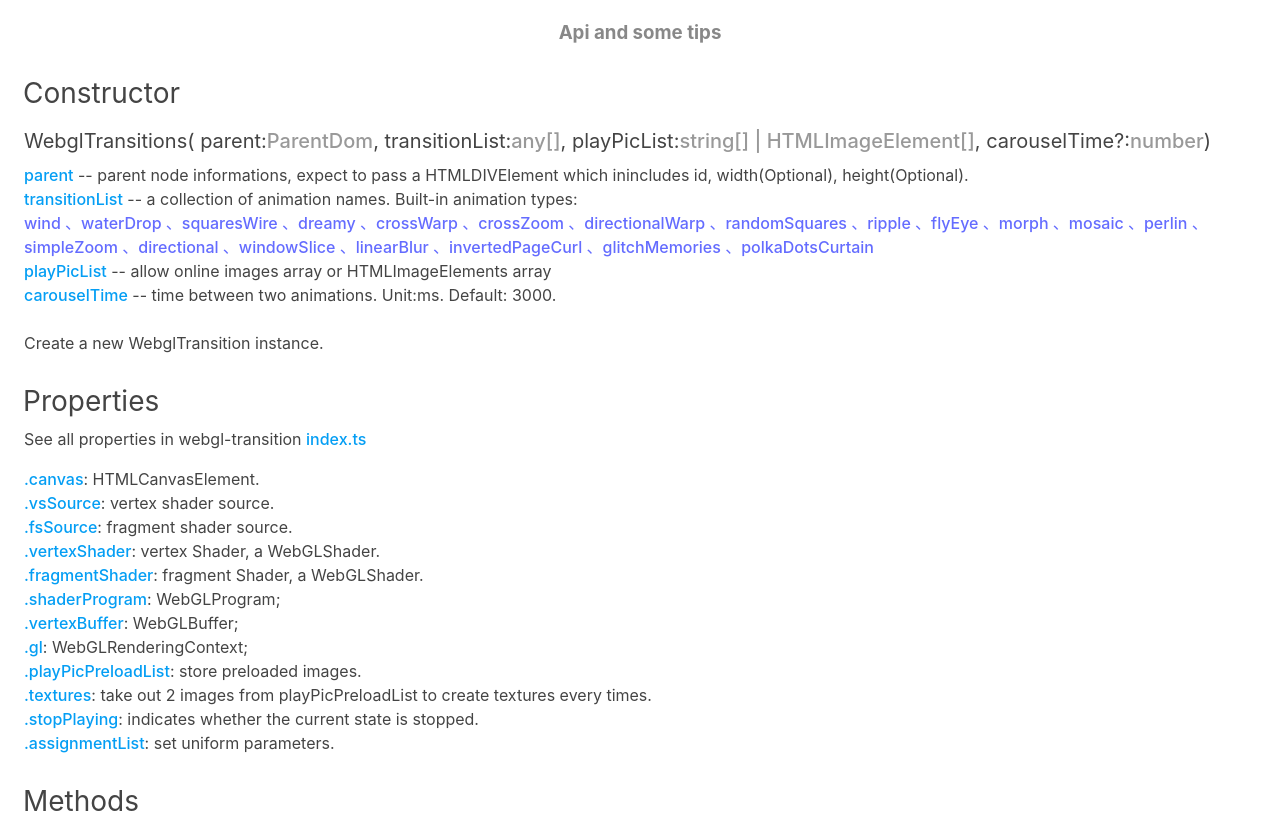
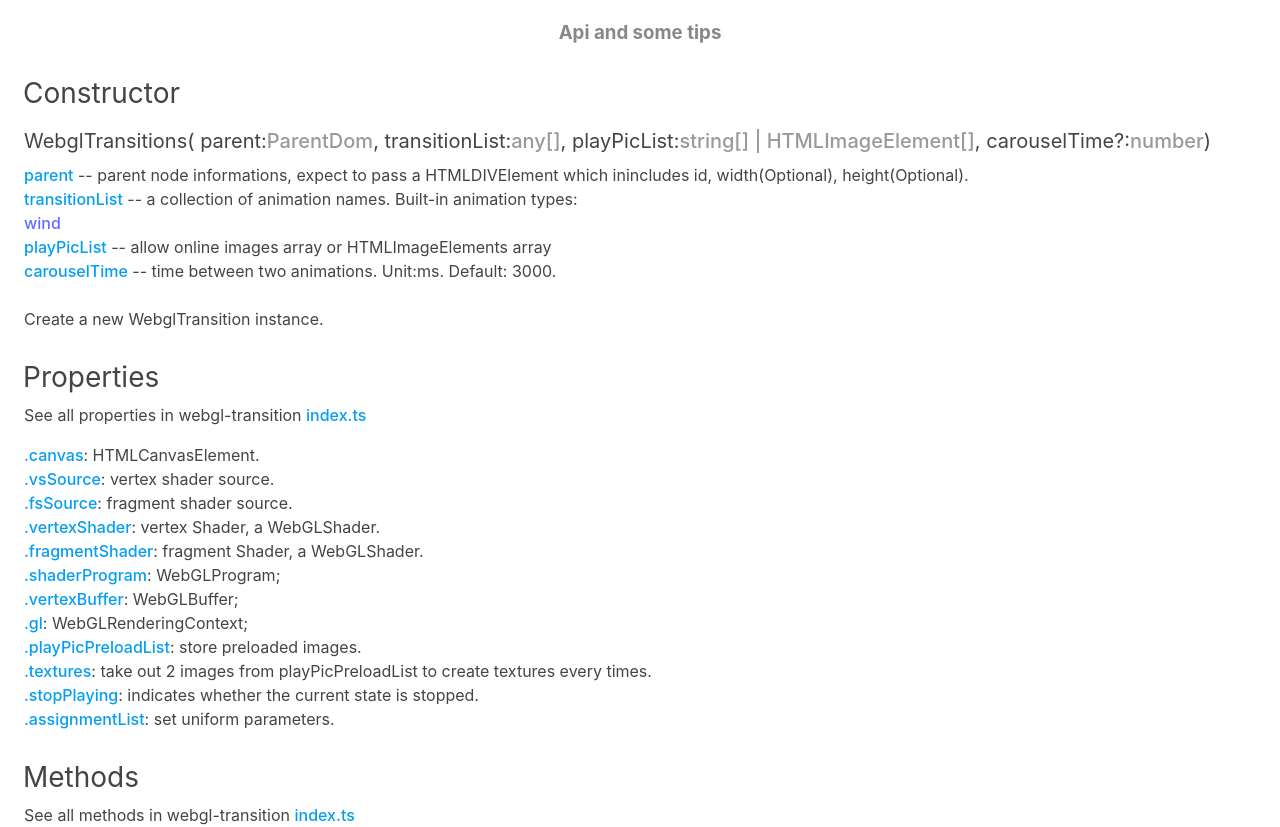
Before and after one commit to jouvychen/webgl-transition-test, a Vue app: page /#/view-code in a window 1280 px wide. Shown: the top 827 px of the page. Built offline with nearby package versions, Linux system fonts and the light colour scheme; what @highlightjs/vue-plugin would draw is missing.

Commit message:
#feat：测试动态导入

```diff
--- a/src/pages/components/mixed-example.vue
+++ b/src/pages/components/mixed-example.vue
@@ -1,8 +1,8 @@
 <script setup lang="ts" name="mixedExample">
 import { computed } from "@vue/runtime-core";
 import { onMounted } from "vue";
-import { WebglTransitions } from "webgl-transition/dist/index";
-// import { WebglTransitions } from "webgl-transition/lib";
+// import { WebglTransitions } from "webgl-transition/dist/index";
+import { WebglTransitions } from "webgl-transition/lib";
 // function bubleSort(arr: any) {
 //   var len = arr.length;
 //   for (let outer = len; outer >= 2; outer--) {
@@ -51,27 +51,28 @@ onMounted(() => {
     },
     [
       "wind",
-      "waterDrop",
-      "squaresWire",
-      "dreamy",
-      "crossWarp",
-      "crossZoom",
-      "directionalWarp",
-      "randomSquares", // 7
-      "ripple",
-      "flyEye",
-      "morph", // 10
-      "mosaic",
-      "perlin",
-      "simpleZoom",
-      "directional",
-      "windowSlice", // 15
-      "linearBlur",
-      "invertedPageCurl",
-      "glitchMemories",
-      "polkaDotsCurtain", // 19
+      // "waterDrop",
+      // "squaresWire",
+      // "dreamy",
+      // "crossWarp",
+      // "crossZoom",
+      // "directionalWarp",
+      // "randomSquares", // 7
+      // "ripple",
+      // "flyEye",
+      // "morph", // 10
+      // "mosaic",
+      // "perlin",
+      // "simpleZoom",
+      // "directional",
+      // "windowSlice", // 15
+      // "linearBlur",
+      // "invertedPageCurl",
+      // "glitchMemories",
+      // "polkaDotsCurtain", // 19
     ],
-    imgs
+    imgs,
+    "vite"
   );
   webglTransitions?.main();
 });
--- a/src/pages/components/separate-example.vue
+++ b/src/pages/components/separate-example.vue
@@ -3,8 +3,8 @@ import { ref } from "vue";
 
 import { GridItem } from "../interface";
 import { singleWebglTransitionList } from "../constant";
-import { WebglTransitions } from "webgl-transition/dist/index";
-// import { WebglTransitions } from "webgl-transition/lib";
+// import { WebglTransitions } from "webgl-transition/dist/index";
+import { WebglTransitions } from "webgl-transition/lib";
 import RULE from "../../tools/rules";
 import { asyncLoadImage } from "../utils";
 
--- a/src/pages/constant.ts
+++ b/src/pages/constant.ts
@@ -16,219 +16,219 @@ const listData: GridItem[] = [
         description: "wind",
         content: "...",
     },
-    {
-        path: "",
-        title: "waterDrop",
-        playPicList: [getImgUrl("red-silk.jpg"), getImgUrl("red-silk2.webp")],
-        description: "waterDrop",
-        content: "...",
-    },
-    {
-        path: "",
-        title: "squaresWire",
-        playPicList: [
-            getImgUrl("004827-1673110107646e.webp"),
-            getImgUrl("113340-1650944020d166.webp"),
-        ],
-        description: "squaresWire",
-        content: "...",
-    },
-    {
-        path: "",
-        title: "crossWarp",
-        playPicList: [
-            getImgUrl("005836-16499555168372.webp"),
-            getImgUrl("184041-1674556841997c.webp"),
-        ],
-        description: "crossWarp",
-        content: "...",
-    },
-    {
-        path: "",
-        title: "crossZoom",
-        playPicList: [
-            getImgUrl("005104-16730238642321.webp"),
-            getImgUrl("192110-1568028070e1cc.webp"),
-        ],
-        description: "crossZoom",
-        content: "...",
-    },
-    {
-        path: "",
-        title: "directionalWarp",
-        playPicList: [
-            getImgUrl("172210-16742065302a9c.webp"),
-            getImgUrl("154624-16741143848abd.webp"),
-        ],
-        description: "directionalWarp",
-        content: "...",
-    },
-    {
-        path: "",
-        title: "dreamy",
-        playPicList: [
-            getImgUrl("154242-1674114162e7d7.webp"),
-            getImgUrl("154100-1674114060d02c.webp"),
-        ],
-        description: "dreamy",
-        content: "...",
-    },
-    {
-        path: "",
-        title: "flyEye",
-        playPicList: [
-            getImgUrl("173740-16722202608132.webp"),
-            getImgUrl("165525-167273612558a6.webp"),
-            getImgUrl("165158-16727359185812.webp"),
-        ],
-        description: "flyEye",
-        content: "...",
-    },
-    {
-        path: "",
-        title: "morph",
-        playPicList: [
-            getImgUrl("000703-16738852232359.webp"),
-            getImgUrl("005245-167319676525cb.webp"),
-        ],
-        description: "morph",
-        content: "...",
-    },
-    {
-        path: "",
-        title: "mosaic",
-        playPicList: [
-            getImgUrl("005741-167432026152b8.webp"),
-            getImgUrl("002815-16740592954afa.webp"),
-        ],
-        description: "mosaic",
-        content: "...",
-    },
-    {
-        path: "",
-        title: "perlin",
-        playPicList: [
-            getImgUrl("004413-16757018539a1b.webp"),
-            getImgUrl("004156-1675701716a172.webp"),
-            getImgUrl("004307-16757017873bc6.webp"),
-        ],
-        description: "perlin",
-        content: "...",
-    },
-    {
-        path: "",
-        title: "randomSquares",
-        playPicList: [
-            getImgUrl("203400-166791084068b8.webp"),
-            getImgUrl("215849-16651511295207.webp"),
-        ],
-        description: "randomSquares",
-        content: "...",
-    },
-    {
-        path: "",
-        title: "ripple",
-        playPicList: [
-            getImgUrl("200340-164233462027dc.webp"),
-            getImgUrl("002828-1654792108762f.webp"),
-        ],
-        description: "ripple",
-        content: "...",
-    },
-    {
-        path: "",
-        title: "simpleZoom",
-        playPicList: [
-            getImgUrl("000732-16489156528a86.webp"),
-            getImgUrl("000831-1648915711b98a.webp"),
-        ],
-        description: "simpleZoom",
-        content: "...",
-    },
-    {
-        path: "",
-        title: "directional",
-        playPicList: [
-            getImgUrl("002213-167379973369d6.webp"),
-            getImgUrl("002407-16735406474623.webp"),
-        ],
-        description: "directional",
-        content: "...",
-    },
-    {
-        path: "",
-        title: "windowSlice",
-        playPicList: [
-            getImgUrl("002407-16735406474623.webp"),
-            getImgUrl("233139-167371029908dd.webp"),
-        ],
-        description: "windowSlice",
-        content: "...",
-    },
-    {
-        path: "",
-        title: "invertedPageCurl",
-        playPicList: [
-            getImgUrl("233139-167371029908dd.webp"),
-            getImgUrl("002213-167379973369d6.webp"),
-        ],
-        description: "invertedPageCurl",
-        content: "...",
-    },
-    {
-        path: "",
-        title: "linearBlur",
-        playPicList: [
-            getImgUrl("220501-1586700301dfe4.webp"),
-            getImgUrl("001611-1596212171d777.webp"),
-        ],
-        description: "linearBlur",
-        content: "...",
-    },
-    {
-        path: "",
-        title: "glitchMemories",
-        playPicList: [
-            getImgUrl("63531.jpg"),
-            getImgUrl("63532.jpg"),
-            getImgUrl("63533.jpg"),
-        ],
-        description: "glitchMemories",
-        content: "...",
-    },
-    {
-        path: "",
-        title: "polkaDotsCurtain",
-        playPicList: [
-            getImgUrl("read-book.jpg"),
-            getImgUrl("153854-16578707341b13.webp"),
-        ],
-        description: "polkaDotsCurtain",
-        content: "...",
-    },
+    // {
+    //     path: "",
+    //     title: "waterDrop",
+    //     playPicList: [getImgUrl("red-silk.jpg"), getImgUrl("red-silk2.webp")],
+    //     description: "waterDrop",
+    //     content: "...",
+    // },
+    // {
+    //     path: "",
+    //     title: "squaresWire",
+    //     playPicList: [
+    //         getImgUrl("004827-1673110107646e.webp"),
+    //         getImgUrl("113340-1650944020d166.webp"),
+    //     ],
+    //     description: "squaresWire",
+    //     content: "...",
+    // },
+    // {
+    //     path: "",
+    //     title: "crossWarp",
+    //     playPicList: [
+    //         getImgUrl("005836-16499555168372.webp"),
+    //         getImgUrl("184041-1674556841997c.webp"),
+    //     ],
+    //     description: "crossWarp",
+    //     content: "...",
+    // },
+    // {
+    //     path: "",
+    //     title: "crossZoom",
+    //     playPicList: [
+    //         getImgUrl("005104-16730238642321.webp"),
+    //         getImgUrl("192110-1568028070e1cc.webp"),
+    //     ],
+    //     description: "crossZoom",
+    //     content: "...",
+    // },
+    // {
+    //     path: "",
+    //     title: "directionalWarp",
+    //     playPicList: [
+    //         getImgUrl("172210-16742065302a9c.webp"),
+    //         getImgUrl("154624-16741143848abd.webp"),
+    //     ],
+    //     description: "directionalWarp",
+    //     content: "...",
+    // },
+    // {
+    //     path: "",
+    //     title: "dreamy",
+    //     playPicList: [
+    //         getImgUrl("154242-1674114162e7d7.webp"),
+    //         getImgUrl("154100-1674114060d02c.webp"),
+    //     ],
+    //     description: "dreamy",
+    //     content: "...",
+    // },
+    // {
+    //     path: "",
+    //     title: "flyEye",
+    //     playPicList: [
+    //         getImgUrl("173740-16722202608132.webp"),
+    //         getImgUrl("165525-167273612558a6.webp"),
+    //         getImgUrl("165158-16727359185812.webp"),
+    //     ],
+    //     description: "flyEye",
+    //     content: "...",
+    // },
+    // {
+    //     path: "",
+    //     title: "morph",
+    //     playPicList: [
+    //         getImgUrl("000703-16738852232359.webp"),
+    //         getImgUrl("005245-167319676525cb.webp"),
+    //     ],
+    //     description: "morph",
+    //     content: "...",
+    // },
+    // {
+    //     path: "",
+    //     title: "mosaic",
+    //     playPicList: [
+    //         getImgUrl("005741-167432026152b8.webp"),
+    //         getImgUrl("002815-16740592954afa.webp"),
+    //     ],
+    //     description: "mosaic",
+    //     content: "...",
+    // },
+    // {
+    //     path: "",
+    //     title: "perlin",
+    //     playPicList: [
+    //         getImgUrl("004413-16757018539a1b.webp"),
+    //         getImgUrl("004156-1675701716a172.webp"),
+    //         getImgUrl("004307-16757017873bc6.webp"),
+    //     ],
+    //     description: "perlin",
+    //     content: "...",
+    // },
+    // {
+    //     path: "",
+    //     title: "randomSquares",
+    //     playPicList: [
+    //         getImgUrl("203400-166791084068b8.webp"),
+    //         getImgUrl("215849-16651511295207.webp"),
+    //     ],
+    //     description: "randomSquares",
+    //     content: "...",
+    // },
+    // {
+    //     path: "",
+    //     title: "ripple",
+    //     playPicList: [
+    //         getImgUrl("200340-164233462027dc.webp"),
+    //         getImgUrl("002828-1654792108762f.webp"),
+    //     ],
+    //     description: "ripple",
+    //     content: "...",
+    // },
+    // {
+    //     path: "",
+    //     title: "simpleZoom",
+    //     playPicList: [
+    //         getImgUrl("000732-16489156528a86.webp"),
+    //         getImgUrl("000831-1648915711b98a.webp"),
+    //     ],
+    //     description: "simpleZoom",
+    //     content: "...",
+    // },
+    // {
+    //     path: "",
+    //     title: "directional",
+    //     playPicList: [
+    //         getImgUrl("002213-167379973369d6.webp"),
+    //         getImgUrl("002407-16735406474623.webp"),
+    //     ],
+    //     description: "directional",
+    //     content: "...",
+    // },
+    // {
+    //     path: "",
+    //     title: "windowSlice",
+    //     playPicList: [
+    //         getImgUrl("002407-16735406474623.webp"),
+    //         getImgUrl("233139-167371029908dd.webp"),
+    //     ],
+    //     description: "windowSlice",
+    //     content: "...",
+    // },
+    // {
+    //     path: "",
+    //     title: "invertedPageCurl",
+    //     playPicList: [
+    //         getImgUrl("233139-167371029908dd.webp"),
+    //         getImgUrl("002213-167379973369d6.webp"),
+    //     ],
+    //     description: "invertedPageCurl",
+    //     content: "...",
+    // },
+    // {
+    //     path: "",
+    //     title: "linearBlur",
+    //     playPicList: [
+    //         getImgUrl("220501-1586700301dfe4.webp"),
+    //         getImgUrl("001611-1596212171d777.webp"),
+    //     ],
+    //     description: "linearBlur",
+    //     content: "...",
+    // },
+    // {
+    //     path: "",
+    //     title: "glitchMemories",
+    //     playPicList: [
+    //         getImgUrl("63531.jpg"),
+    //         getImgUrl("63532.jpg"),
+    //         getImgUrl("63533.jpg"),
+    //     ],
+    //     description: "glitchMemories",
+    //     content: "...",
+    // },
+    // {
+    //     path: "",
+    //     title: "polkaDotsCurtain",
+    //     playPicList: [
+    //         getImgUrl("read-book.jpg"),
+    //         getImgUrl("153854-16578707341b13.webp"),
+    //     ],
+    //     description: "polkaDotsCurtain",
+    //     content: "...",
+    // },
 ];
 
 const animationsNameList = [
     "wind",
-    "waterDrop",
-    "squaresWire",
-    "dreamy",
-    "crossWarp",
-    "crossZoom",
-    "directionalWarp",
-    "randomSquares",
-    "ripple",
-    "flyEye",
-    "morph",
-    "mosaic",
-    "perlin",
-    "simpleZoom",
-    "directional",
-    "windowSlice",
-    "linearBlur",
-    "invertedPageCurl",
-    "glitchMemories",
-    "polkaDotsCurtain",
+    // "waterDrop",
+    // "squaresWire",
+    // "dreamy",
+    // "crossWarp",
+    // "crossZoom",
+    // "directionalWarp",
+    // "randomSquares",
+    // "ripple",
+    // "flyEye",
+    // "morph",
+    // "mosaic",
+    // "perlin",
+    // "simpleZoom",
+    // "directional",
+    // "windowSlice",
+    // "linearBlur",
+    // "invertedPageCurl",
+    // "glitchMemories",
+    // "polkaDotsCurtain",
 ]
 
 // 网络图片模式
```
